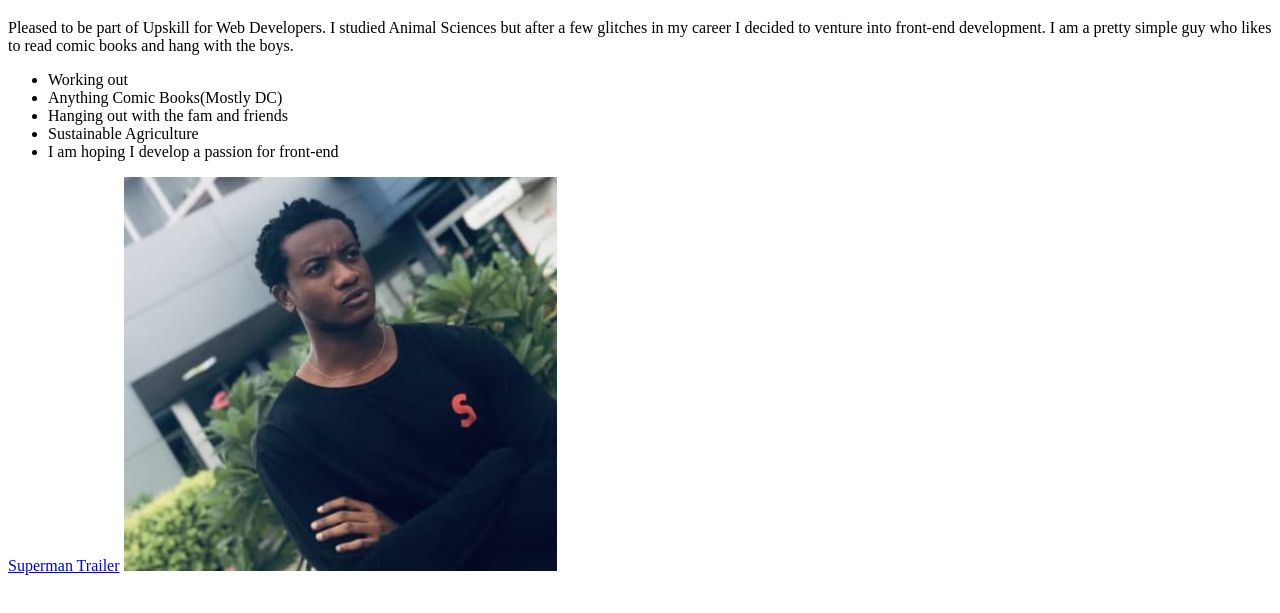
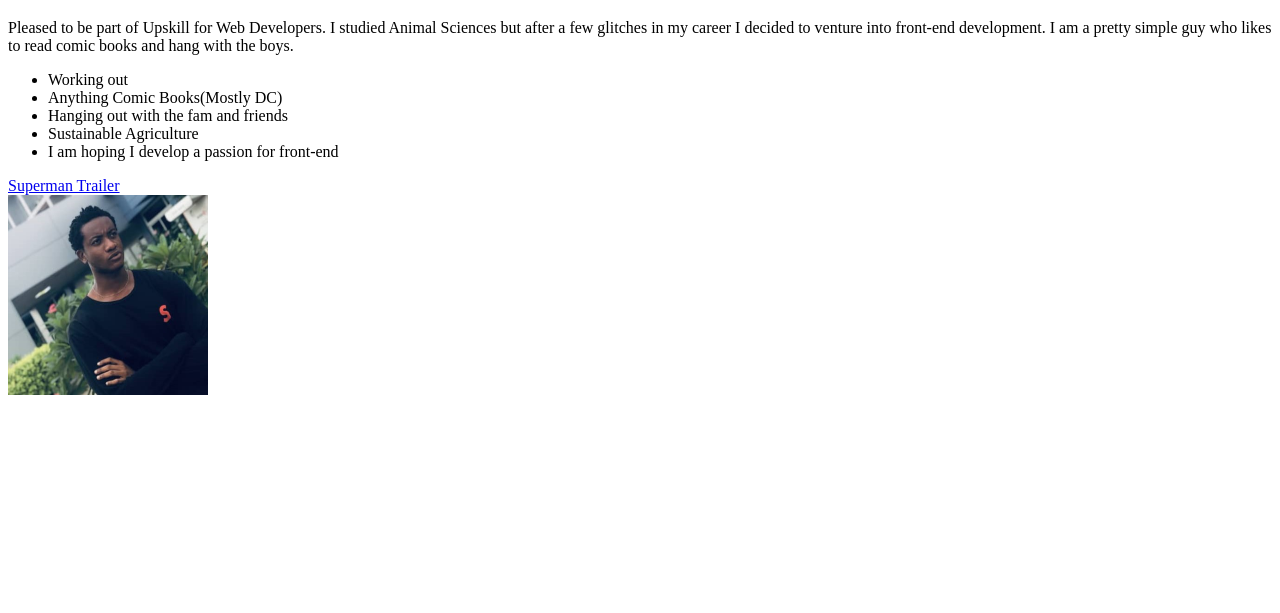
Before and after one commit to Emelzz/html-intro, a plain HTML site: page index.html in a window 1280 px wide. Shown: the part 61-674 px from the top of the page. Drawn offline with Linux system fonts and the light colour scheme.

Commit message:
resized the image

```diff
--- a/index.html
+++ b/index.html
@@ -20,10 +20,14 @@
       <li>Sustainable Agriculture</li>
       <li>I am hoping I develop a passion for front-end</li>
     </ul>
-    <a href="https://www.youtube.com/watch?v=Ox8ZLF6cGM0">Superman Trailer</a>
+    <div>
+      <a href="https://www.youtube.com/watch?v=Ox8ZLF6cGM0">Superman Trailer</a>
+    </div>
     <img
       src="images/PHOTO-2023-10-12-07-11-4423.jpg"
-      alt="A picture of Chukwuemelie folding his hands, wearing black longsleeve shirt"
+      alt="A picture of Chukwuemelie folding his hands, wearing black longsleeve shirtg"
+      width="200"
+      height="200"
     />
   </body>
 </html>
```
